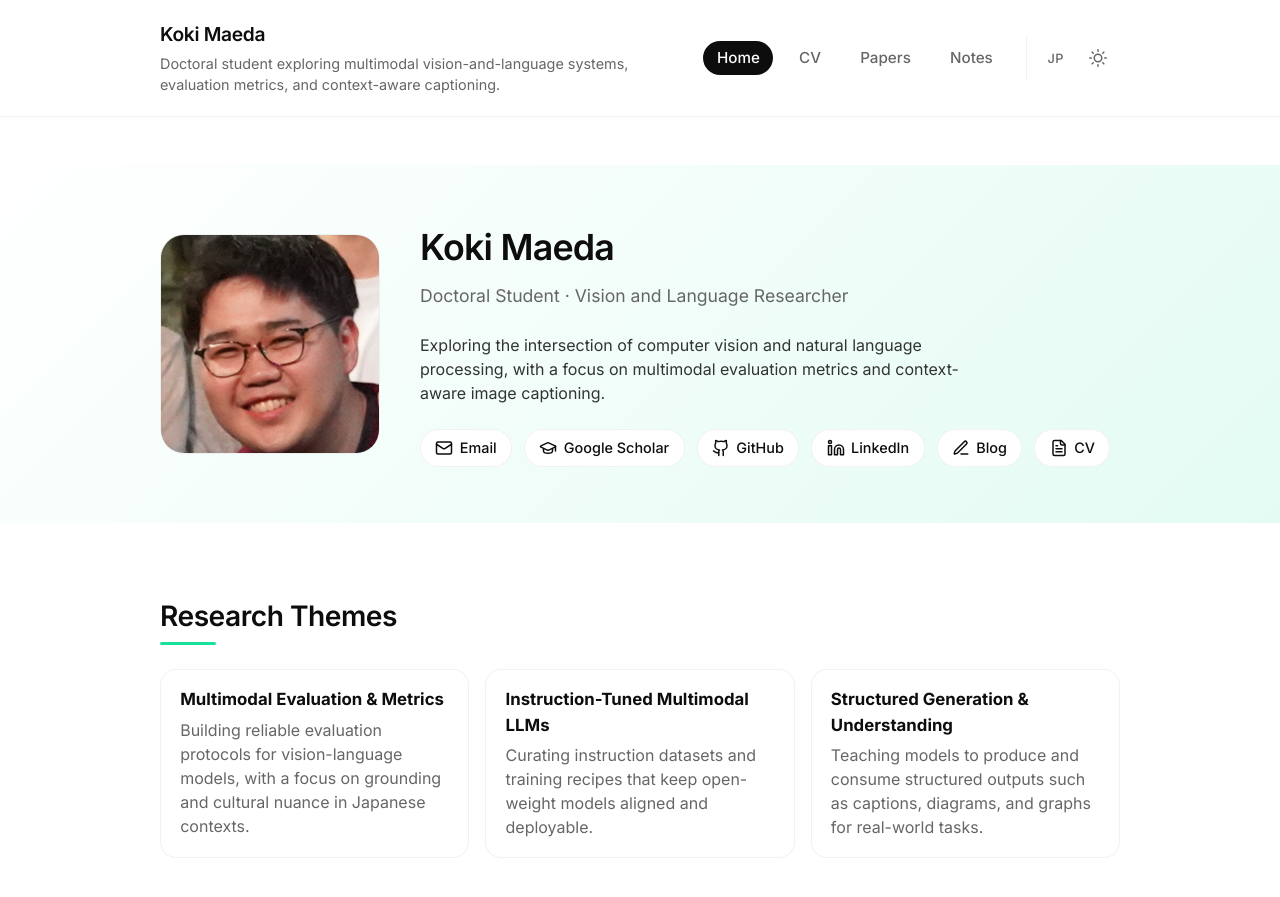
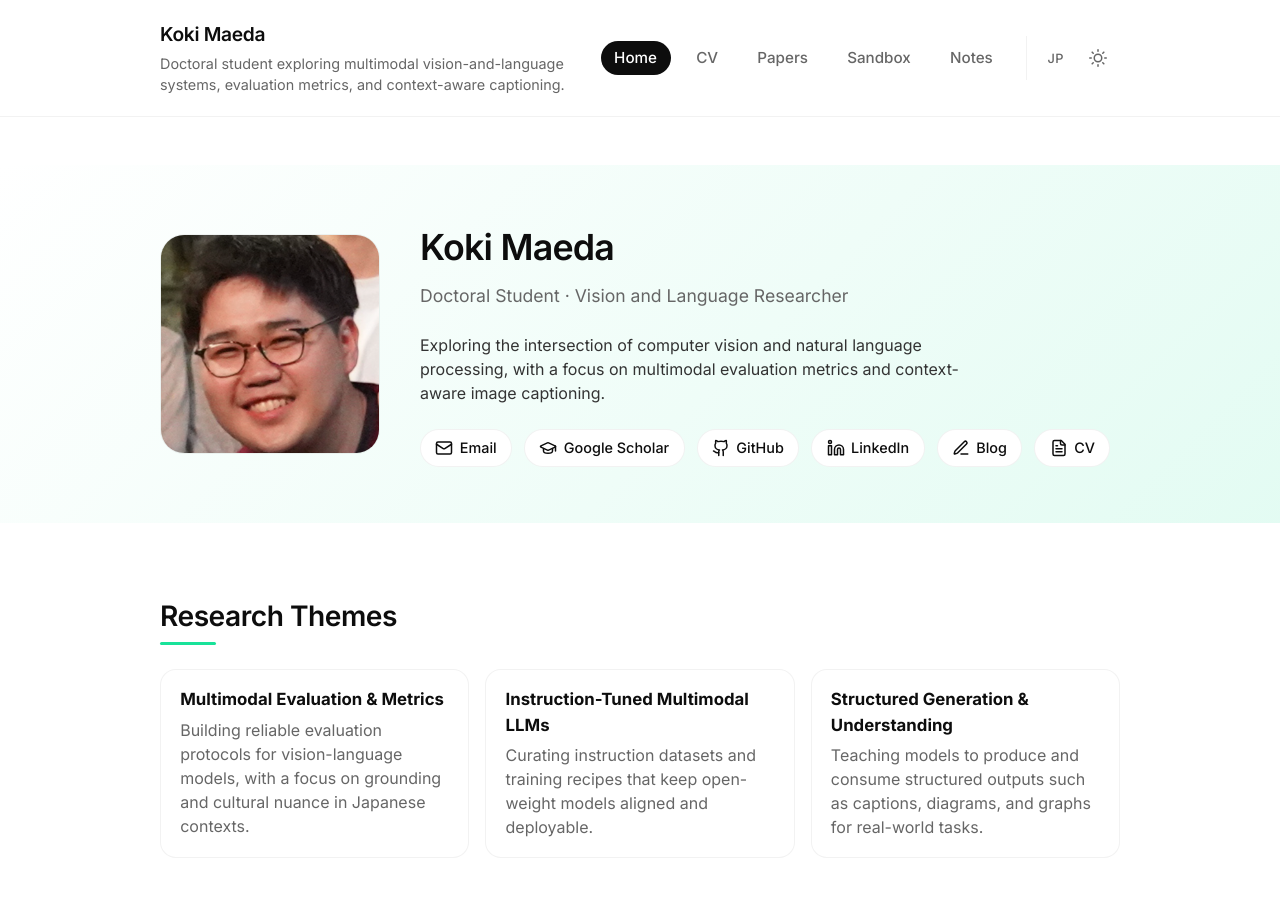
Before and after one commit to Silviase/silviase.github.io, a Jekyll site: the page built from index.md, in a window 1280 px wide and 900 px high. Shown: the top 897 px of the window. Built offline with Jekyll 4.4.1, drawn with Linux system fonts in a browser that asks for light colours.

Commit message:
Add sandbox to site navigation

```diff
--- a/_data/i18n.yml
+++ b/_data/i18n.yml
@@ -11,6 +11,9 @@ nav_cv:
 nav_papers:
   en: Papers
   ja: 論文一覧
+nav_sandbox:
+  en: Sandbox
+  ja: サンドボックス
 nav_notes:
   en: Notes
   ja: ノート
--- a/_data/navigation.yml
+++ b/_data/navigation.yml
@@ -4,5 +4,7 @@
   url: /cv/
 - i18n_key: nav_papers
   url: /papers/
+- i18n_key: nav_sandbox
+  url: /sandbox/
 - i18n_key: nav_notes
   url: /blog/
```
